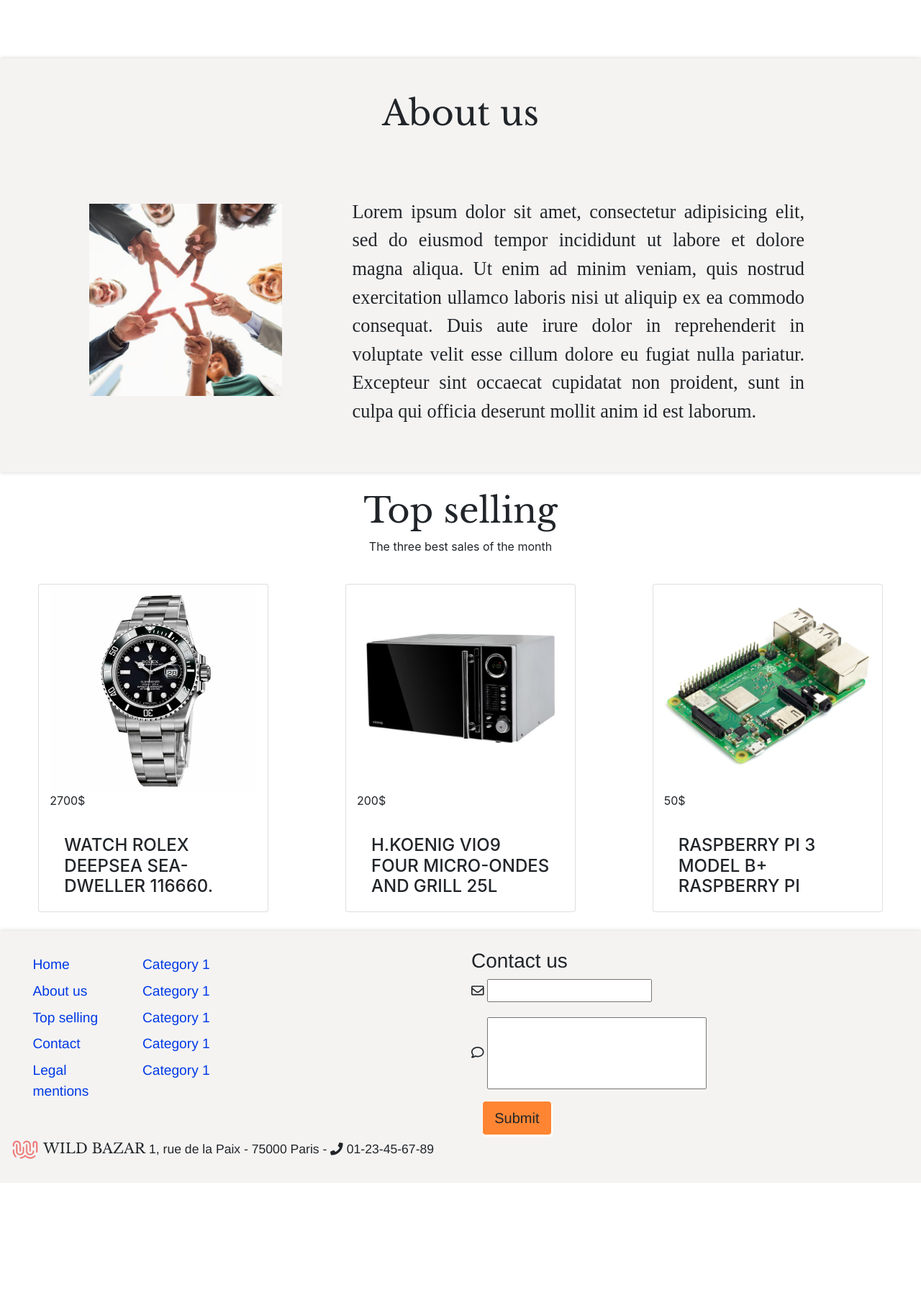
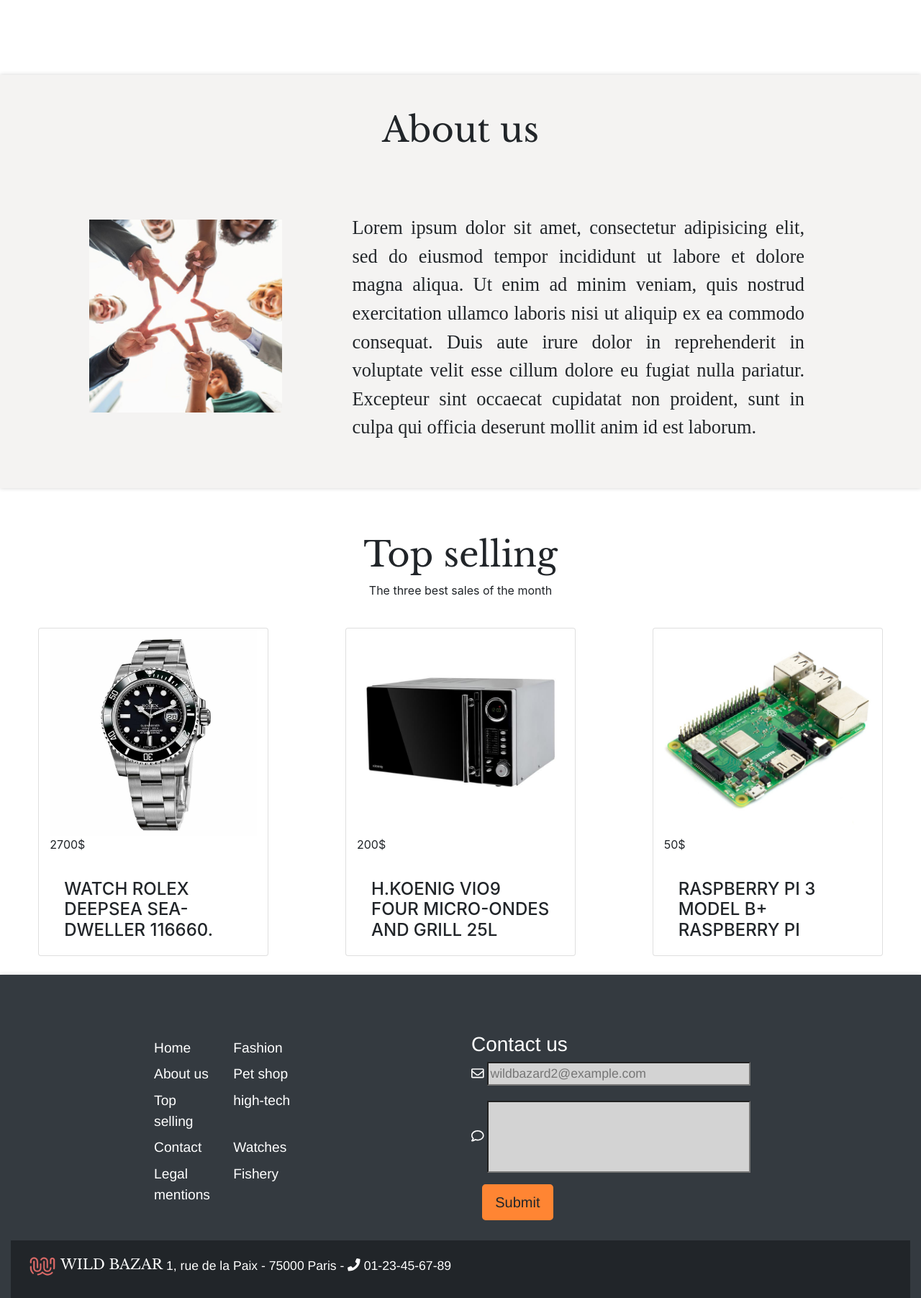
Before and after one commit to WildCodeSchool/orleans-0219-php-wildbazar2, a PHP site: page / in a window 1280 px wide. Shown: the part 1306-3109 px from the top of the page at 72% size. Before the commit the page ends 2949 px from the top, so only its background shows below. Run offline with PHP 8.4, Linux system fonts and the light colour scheme.

Commit message:
intégration footer header dans home page

```diff
--- a/index.html
+++ b/index.html
@@ -22,7 +22,7 @@
 			<!-- Header -->
 			<header id="home" class="container-fluid">
 
-				<nav class="navbar navbar-expand-lg navbar-light">
+				<nav class="navbar navbar-expand-lg navbar-dark">
 					<img class="logo" src="https://raw.githubusercontent.com/WildCodeSchool/orleans-0219-php-wildbazar2/footer/images/wild.png" alt="logo">
 					  	<a class="navbar-brand" href="#home">Wild Bazar</a>
 					  	<button class="navbar-toggler" type="button" data-toggle="collapse" data-target="#navbarNav" aria-controls="navbarNav" aria-expanded="false" aria-label="Toggle navigation">
@@ -53,8 +53,6 @@
 				  		<button type="button" class="btn btn-warning pull-right">Cart <i class="fas fa-cart-arrow-down"></i></button>
 
 					</nav>
-
-				<section>
 
 					<div class="bd-example">
 				      	<div id="carouselExampleCaptions" class="carousel slide" data-ride="carousel">
@@ -104,7 +102,6 @@
 					       		</a>
 				      	</div>
 					</div>
-				</section>
 			</header>
 
 			<!-- Categories -->
@@ -225,49 +222,45 @@
 		</main>
 
 <!-- Footer -->
-
 		<footer class="container-fluid footer">
 			<div class="row">
 				<div class="col-12 col-sm-8 col-md-6">
 					<div class="row tableFooter">
 						<div class="col-5 col-sm-5 col-md-5 col-lg-3"> <a href="#"> Home </a> </div>
-						<div class="col-5 col-sm-5 col-md-5 col-lg-3"> <a href="#">Category 1 </a></div>
+						<div class="col-5 col-sm-5 col-md-5 col-lg-3"> <a href="#">Fashion</a></div>
 					</div>
 					<div class="row tableFooter">
 						<div class="col-5 col-sm-5 col-md-5 col-lg-3"> <a href="#">About us </a></div>
-						<div class="col-5 col-sm-5 col-md-5 col-lg-3"> <a href="#">Category 1 </a></div>
+						<div class="col-5 col-sm-5 col-md-5 col-lg-3"> <a href="#">Pet shop</a></div>
 					</div>
 					<div class="row tableFooter">
 						<div class="col-5 col-sm-5 col-md-5 col-lg-3"> <a href="#">Top selling </a></div>
-						<div class="col-5 col-sm-5 col-md-5 col-lg-3"> <a href="#">Category 1 </a></div>
+						<div class="col-5 col-sm-5 col-md-5 col-lg-3"> <a href="#">high-tech</a></div>
 					</div>
 					<div class="row tableFooter">
 						<div class="col-5 col-sm-5 col-md-5 col-lg-3"> <a href="#">Contact </a></div>
-						<div class="col-5 col-sm-5 col-md-5 col-lg-3"> <a href="#">Category 1 </a></div>
+						<div class="col-5 col-sm-5 col-md-5 col-lg-3"> <a href="#">Watches</a></div>
 					</div>
 					<div class="row tableFooter">
 						<div class="col-5 col-sm-5 col-md-5 col-lg-3"> <a href="#">Legal mentions </a></div>
-						<div class="col-5 col-sm-5 col-md-5 col-lg-3"> <a href="#">Category 1 </a></div>
+						<div class="col-5 col-sm-5 col-md-5 col-lg-3"> <a href="#">Fishery</a></div>
 					</div>
 				<br>
-
-
-
 				</div>
-				<div class="col-12 col-sm-12 col-md-6">
+				<div class="form col-12 col-sm-12 col-md-6">
 					<h3>Contact us</h3>
 					<form method="post" action="traitement.php">
 						<p>
-							<label for="email"><i class="far fa-envelope"></i></label> <input type="email" name="email" id="email">
+							<label for="email"><i class="far fa-envelope"></i></label> <input type="email" name="email" id="email" placeholder="wildbazard2@example.com">
 						</p>
 						<p>
-							<label for="message"> <i class="far fa-comment"></i> </label>	 <input type="text" name="message" class="inputText" id="message">
+							<label for="message"> <i class="far fa-comment"></i> </label>  <input type="text" name="message" class="inputText" id="message">
 						</p>
 						<button type="button" class="btn btn-lg" id="btnFooter">Submit</button>
 					</form>
 				</div>
 			</div>
-			<div>
+			<div class="info">
 				<p>
 					<img src="images/wild.png" class="footerImg" alt="logo">
 					<span class="titleFooter"> WILD BAZAR</span> 1, rue de la Paix - 75000 Paris - <i class="fas fa-phone"></i> 01-23-45-67-89
--- a/style.css
+++ b/style.css
@@ -101,11 +152,9 @@
 }
 
 section {
-	padding-top: 2%;
+	padding-top: 5%;
 	padding-bottom: 2%;
 }
-
-
 
 .btn {
 	background-color: #ff8533;
@@ -200,10 +249,10 @@ img.cat {
 
 /*FOOTER*/
 .footer {
-	background-color: #F4F3F2;
+	background-color: #343a40;
 	font-family: 'Arimo', sans-serif;
-	padding-bottom: 10px;
 	box-shadow: 0px 0px 6px lightgrey;
+	padding-top: 5em;
 }
 
 .footerImg {
@@ -214,10 +263,16 @@ img.cat {
 	padding-left: 5%;
 	padding-top: 1.3%;
 	font-size: 1.2em;
+	margin-left: 8em;
 }
 
 footer a {
-	color: #0039e6;
+	color: white;
+}
+
+footer a:hover{
+	color: #ff8533;
+	text-decoration: none;
 }
 
 .titleFooter {
@@ -228,27 +283,51 @@ footer a {
 
 .inputText {
 	height: 100px;
-	width: 50%;
+	width: 60%;
+}
+
+#email {
+	width: 60%;
 }
 
 #btnFooter {
-	border: solid 1px white;
-	box-shadow: 1px 2px 2px white;
 	margin-left: 2.5%;
+	border: 2px solid #ff8533;
 }
 
 #btnFooter:hover {
-	border: solid 1px #ffb84d;
-	box-shadow: 1px 2px 2px #ffb84d;
+	border: solid 1px #ff8533;
 	margin-left: 2.5%;
-	background-color: white;
+	background-color: #343a40;
 }
 
 footer {
-	padding-top: 2%;
-	padding-bottom: 2%
+	padding: 0;
+	margin: 0;
 }
 
 footer p {
 	font-size: 1.1em;
 }
+
+footer .info{
+	background-color: #212529;
+	padding-bottom: 0.5em;
+	padding-left: 1.5em;
+	padding-top: 1em;
+	margin-top: 1.5em;
+
+	color: white;
+}
+
+input{
+	background-color: lightgrey;
+}
+
+form{
+	color: white;
+}
+
+footer h3{
+	color: white;
+}
```
Also changed, not shown: other parts of style.css (+53 -2 lines). Lines whose indentation alone changed are shown as unchanged.
